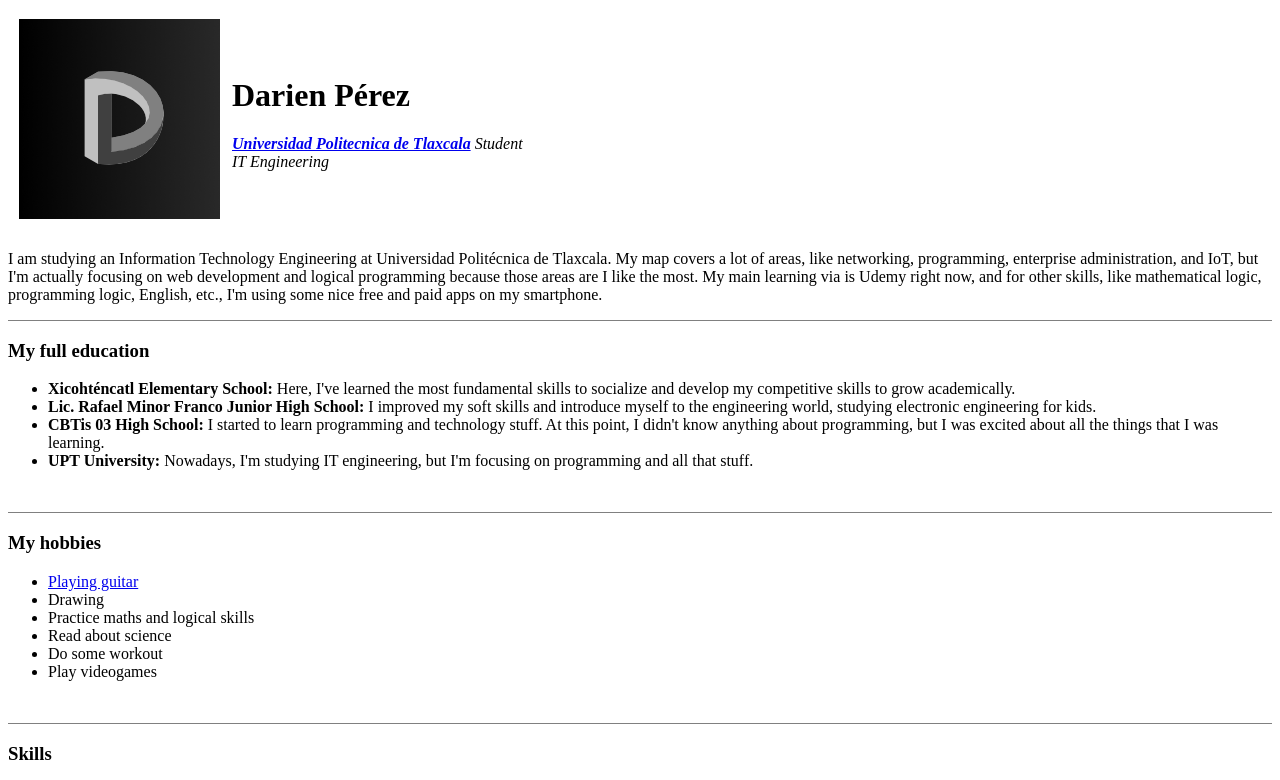
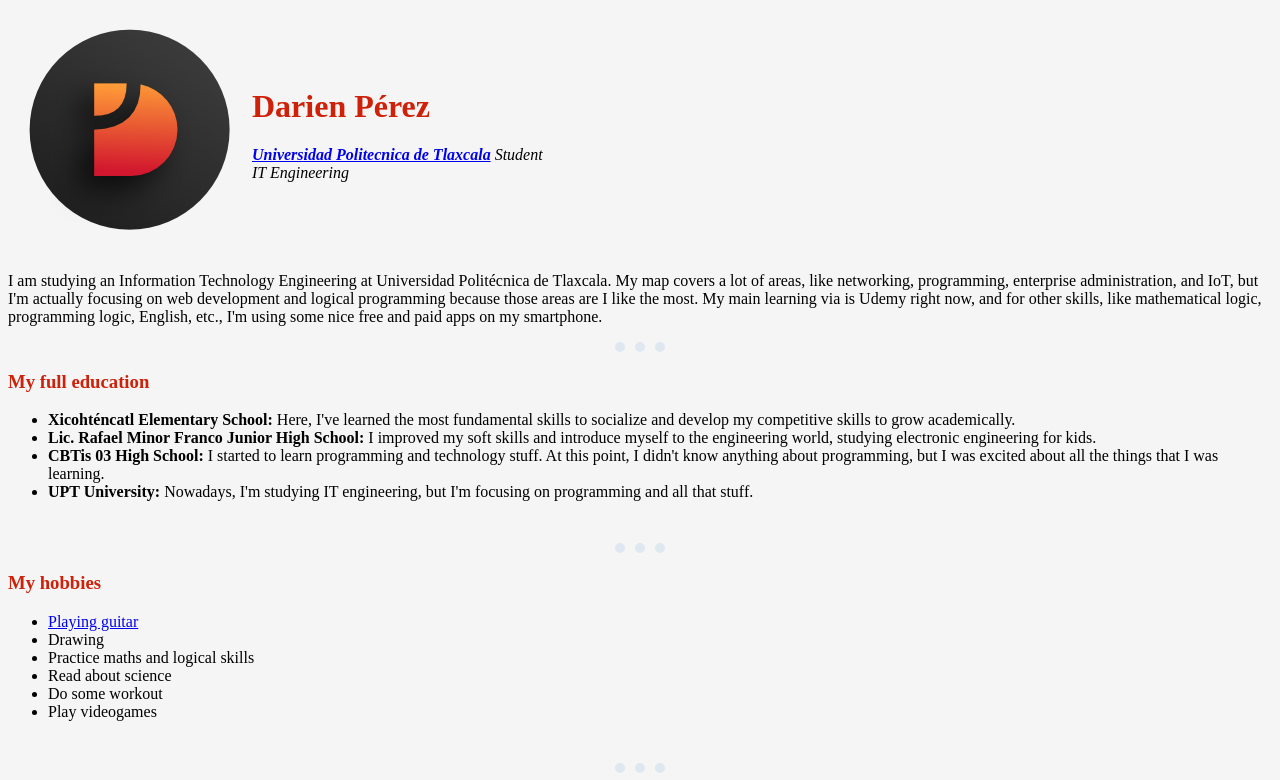
Before and after one commit to Darko290/personalPageTest, a plain HTML site: page index.html in a window 1280 px wide. Shown: the top 780 px of the page. Drawn offline with Linux system fonts and the light colour scheme.

Commit message:
CSS first update
Added new logo and basic CSS file

```diff
--- /dev/null
+++ b/css/styles.css
@@ -0,0 +1,14 @@
+body{
+    background-color: #f5f5f5;
+}
+
+hr {
+    border-style: dotted none none;
+    border-width: 10px;
+    border-color: #dfe7f0;
+    width: 50px;
+}
+
+h1, h3{
+    color: #cf210a;
+}
--- a/index.html
+++ b/index.html
@@ -3,12 +3,14 @@
     <head>
         <meta charset="utf-8">
         <title>Darien's Personal Site</title>
+        <link rel="stylesheet" href="css/styles.css">
+
     </head>
     <body>
-        <table cellspacing="10">
+        <table cellspacing="20">
             <tr>
                 <td>
-                    <img src="img/Dadawin.png " alt="Darien Perez profile photo">
+                    <img src="img/L2D_C.png " alt="Darien Perez profile photo">
                 </td>
                 <td>
                     <h1>Darien Pérez</h1>
@@ -30,7 +32,7 @@
             I'm using some nice free and paid apps on my smartphone.
         </p>
 
-        <hr noshade size=1>
+        <hr>
 
         <!-- My schools -->
         <h3>My full education</h3>
@@ -54,7 +56,7 @@
         </ul>
 
         <br>
-        <hr noshade size=1>
+        <hr>
 
         <!-- My hobbies -->
         <h3>My hobbies</h3>
@@ -68,7 +70,7 @@
         </ul>
 
         <br>
-        <hr noshade size=1>
+        <hr>
 
         <h3>Skills</h3>
 
```
Also changed, not shown: contactInfo.html (+1 -0 lines), img/L2D_C.png (added).
